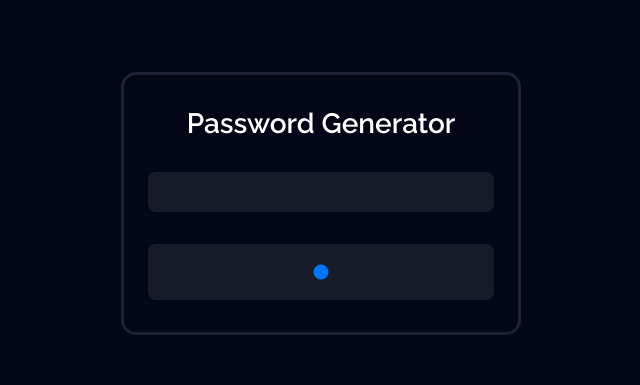
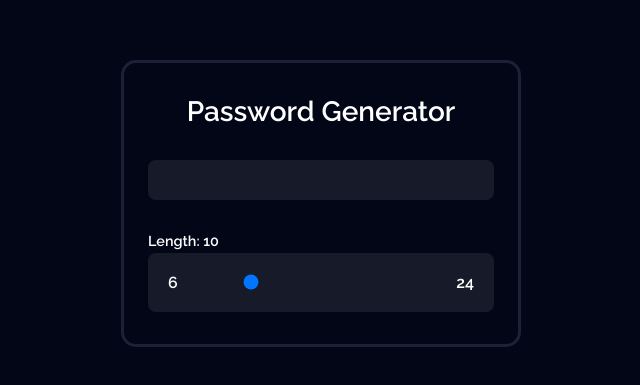
Before and after one commit to priyxansh/password-generator, a React (Vite) app: page / in a window 1280 px wide. Shown: the part 197-582 px from the top of the page, without its empty margins (319-959 px from the left). Built offline with nearby package versions, Linux system fonts and the light colour scheme.

Commit message:
Improved Range Slider

```diff
--- a/src/components/PasswordGenerator.jsx
+++ b/src/components/PasswordGenerator.jsx
@@ -1,20 +1,51 @@
-import React, { useState } from "react";
+import React, { useState, useEffect, useRef } from "react";
 import "./css/PasswordGenerator.css";
 
 export default function PasswordGenerator() {
-    const [length, setLength] = useState(16);
-
     return (
         <section className="container">
             <h1>Password Generator</h1>
             <div className="display cell"></div>
-            <LengthSlider length={length} />
+            <LengthSlider />
         </section>
     );
 }
 
-const LengthSlider = (props) => (
-    <div className="input-control range-input-control cell">
-        <input type="range" name="length-slider" id="length-slider" />
-    </div>
-);
+const LengthSlider = (props) => {
+    const [length, setLength] = useState(10);
+    const [maxLength, setMaxLength] = useState(24);
+
+    const inputRef = useRef();
+
+    const inputScrollHandler = (e) => {
+        e.preventDefault();
+    };
+
+    useEffect(() => {
+        inputRef.current.addEventListener("wheel", inputScrollHandler);
+
+        return () => {
+            inputRef.current.removeEventListener("wheel", inputScrollHandler);
+        };
+    },[]);
+
+    return (
+        <div className="length-wrapper">
+            <span>Length: {length}</span>
+            <div className="input-control range-input-control cell">
+                <span>6</span>
+                <input
+                    ref={inputRef}
+                    type="range"
+                    name="length-slider"
+                    id="length-slider"
+                    min={6}
+                    max={maxLength}
+                    value={length}
+                    onChange={(e) => setLength(e.target.value)}
+                />
+                <span>24</span>
+            </div>
+        </div>
+    );
+};
--- a/src/components/css/PasswordGenerator.css
+++ b/src/components/css/PasswordGenerator.css
@@ -9,22 +9,22 @@
     gap: 2rem;
 
     max-width: 400px;
+    font-family: "Raleway", sans-serif;
     width: 90%;
 }
 .container h1 {
     font-size: 1.75rem;
     font-weight: 600;
-    font-family: "Raleway", sans-serif;
 }
 .range-input-control {
     display: flex;
-    flex-direction: column;
-    width: 100%;
+    flex-grow: 1;
 }
 #length-slider {
     appearance: none;
     background-color: transparent;
     border-radius: 100vmax;
+    flex-grow: 1;
 }
 #length-slider::-moz-range-track {
     height: 2px;
@@ -43,7 +43,24 @@
 }
 .cell {
     background-color: #161a29;
-    padding: 1.25rem 1.75rem;
+    padding: 1.25rem 1.25rem;
     border-radius: 8px;
     width: 100%;
 }
+.length-wrapper {
+    display: flex;
+    flex-direction: column;
+    width: 100%;
+    gap: 0.25rem;
+}
+.range-input-control {
+    gap: 0.825rem;
+    align-items: center;
+}
+.range-input-control > span {
+    font-weight: 600;
+}
+.length-wrapper > span {
+    font-weight: 600;
+    font-size: 0.9rem;
+}
```
